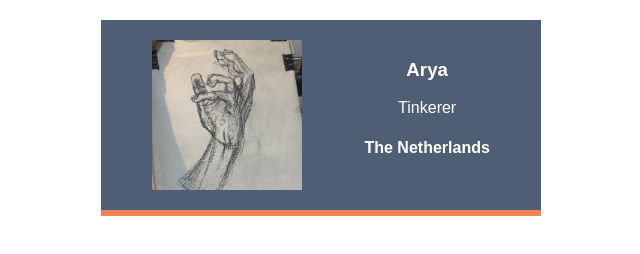
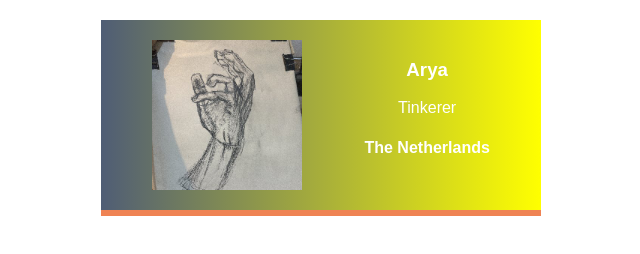
Before and after one commit to aryavahedi/business-card, a website built with Vite: page index.html in a window 1280 px wide. Shown: the whole page, without its empty margins (319-959 px from the left). Built offline with nearby package versions, Linux system fonts and the light colour scheme.

Commit message:
Update styles.css

```diff
--- a/styles.css
+++ b/styles.css
@@ -19,7 +19,10 @@ body {
     display: flex;
     justify-content: space-around;
     text-align: center;
+    /*
     background: #4F5D75;
+    */
+    background-image: linear-gradient(to right, #4F5D75 , yellow);
     color: #FFFFFF;
     border-bottom: 6px solid #EF8354;
 
```
